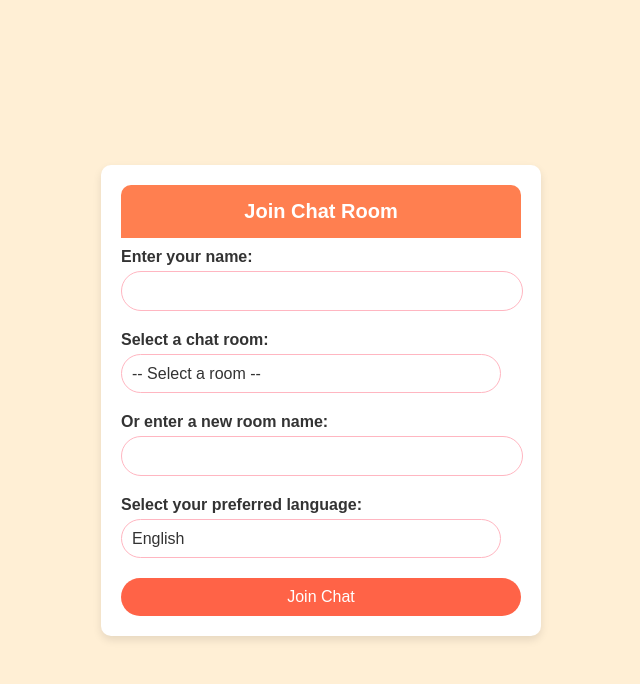
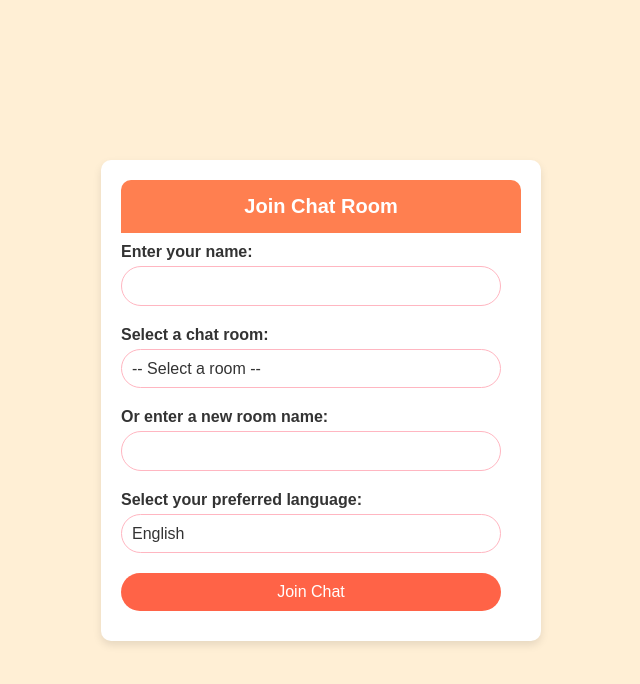
Before and after one commit to pauljunsukhan/chatroomkatocx, a FastAPI app: page / in a window 1280 px wide. Shown: the top 684 px of the page, without its empty margins (319-959 px from the left). Run offline with FastAPI, Linux system fonts and the light colour scheme; parts of the project's set-up code (start-up, migrations or seed data) failed here and were passed over.

Commit message:
fixed join page so all fields are same width. SO IMPORTANT

```diff
--- a/templates/index.html
+++ b/templates/index.html
@@ -49,10 +49,10 @@
 
         input[type="text"],
         select {
-            width: calc(100% - 20px); /* Make the input fields not too long */
+            width: calc(100% - 20px); /* Make input and select fields the same width */
             padding: 10px;
-            margin-top: 5px; /* Reduce margin to bring fields closer */
-            margin-bottom: 10px; /* Reduce margin to bring fields closer */
+            margin-top: 5px; /* Keep margin consistent for spacing */
+            margin-bottom: 10px; /* Keep margin consistent for spacing */
             border-radius: 20px;
             border: 1px solid #FFB6C1; /* LightPink border */
             outline: none;
@@ -61,6 +61,8 @@
             color: #333; /* Text color */
             appearance: none; /* Removes default styling */
             -webkit-appearance: none; /* Removes default styling on Safari */
+            box-sizing: border-box; /* Include padding and border in the element's total width and height */
+            -moz-appearance: none; /* Removes default styling on Firefox */
         }
 
         #join-button {
@@ -72,12 +74,19 @@
             font-size: 16px;
             cursor: pointer;
             transition: background-color 0.3s;
-            width: 100%; /* Full width for consistency */
-            margin-top: 10px; /* Add some margin at the top for spacing */
+            width: calc(100% - 20px); /* Make button the same width as input fields */
+            margin: 10px 0; /* Add some margin at the top and bottom for spacing */
+            align-self: center; /* Center align the button */
+            box-sizing: border-box; /* Include padding and border in the element's total width and height */
         }
 
         #join-button:hover {
             background-color: #FF4500; /* OrangeRed hover effect */
+        }
+
+        /* Remove dropdown arrow in IE */
+        select::-ms-expand {
+            display: none;
         }
 
         @media (max-width: 600px) {
```
